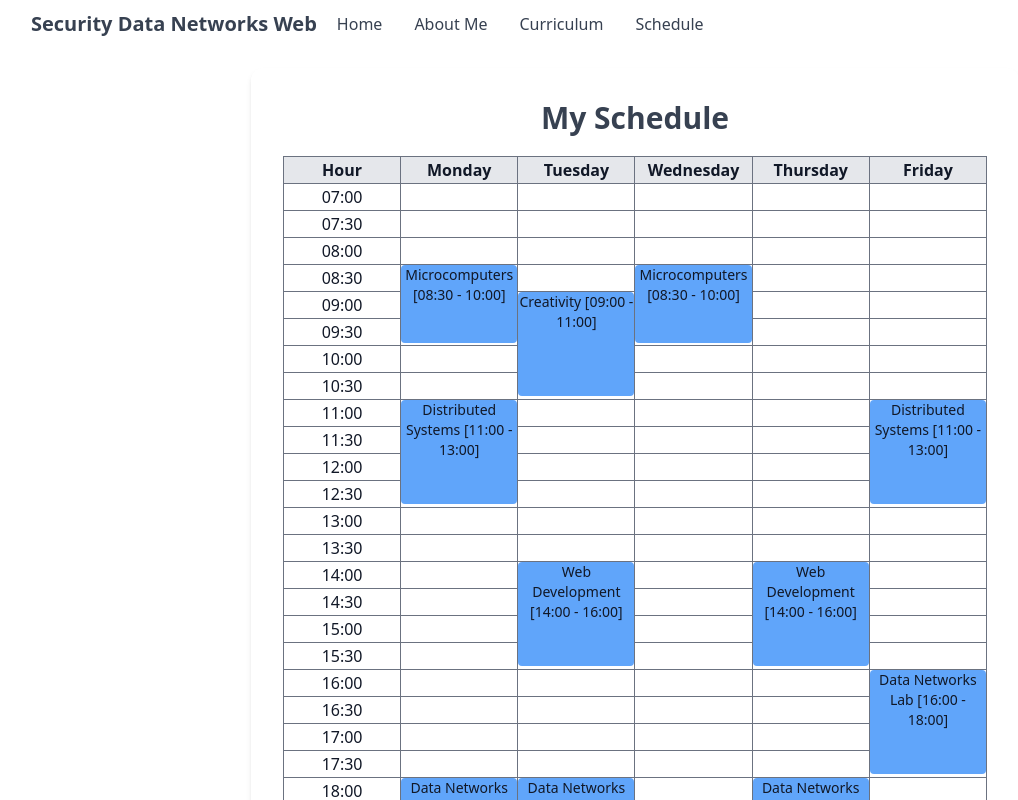
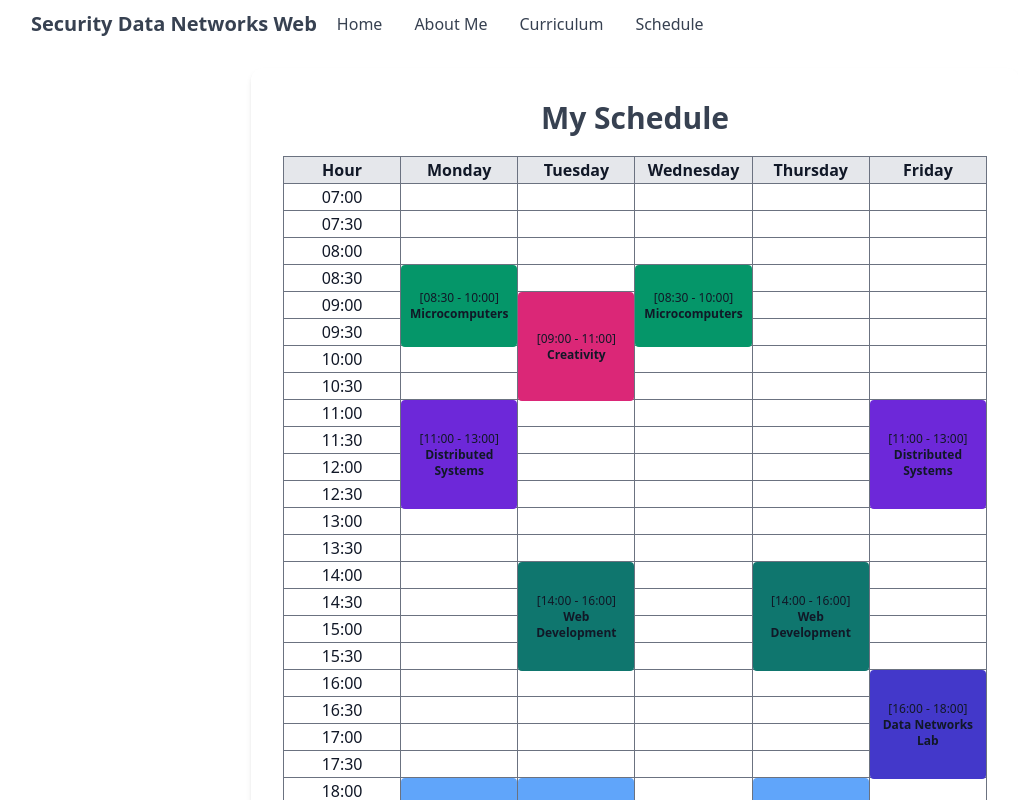
Before and after one commit to Azrielx86/web-redes, an Angular app: page /schedule in a window 1280 px wide. Shown: the top 800 px of the page, without its empty margins (5-1023 px from the left). Built offline with nearby package versions, Linux system fonts and the light colour scheme.

Commit message:
Moved scheduled classes to different cards

```diff
--- /dev/null
+++ b/src/app/components/class-card/class-card.component.html
@@ -0,0 +1,10 @@
+<div *ngIf="model != undefined">
+  <div
+    class="absolute top-0 left-0 right-0 bottom-0 w-full rounded text-center text-wrap text-clip overflow-hidden {{model.color }}"
+    [ngStyle]="{'height': getClassDuration() * 105 + '%'}">
+    <div class="flex flex-col items-center p-1 h-full justify-center">
+      <span class="flex text-xs">[{{model.days[classDay]?.startTime}} - {{model.days[classDay]?.endTime}}]</span>
+      <span class="flex font-bold text-xs">{{model.name}}</span>
+    </div>
+  </div>
+</div>
--- /dev/null
+++ b/src/app/components/class-card/class-card.component.ts
@@ -0,0 +1,32 @@
+import {Component, Input} from '@angular/core';
+import {ClassDataModel} from "../../models/ClassDataModel";
+import {NgIf, NgStyle} from "@angular/common";
+import {Day} from "../../types/day";
+
+@Component({
+  selector: 'app-class-card',
+  standalone: true,
+  imports: [
+    NgIf,
+    NgStyle
+  ],
+  templateUrl: './class-card.component.html',
+  styleUrl: './class-card.component.css'
+})
+export class ClassCardComponent {
+  @Input() model: ClassDataModel | undefined;
+  @Input() classDay!: Day;
+
+  getClassDuration = (): number => {
+    if (this.model == undefined) return 0;
+    const classTime = this.model.days[this.classDay];
+    const start = this.timeToMinutes(classTime?.startTime || "00:00");
+    const end = this.timeToMinutes(classTime?.endTime || "00:00");
+    return (end - start) / 30;
+  };
+
+  timeToMinutes = (time: string): number => {
+    const [hours, minutes] = time.split(':').map(Number);
+    return hours * 60 + minutes;
+  };
+}
--- a/src/app/models/ClassDataModel.ts
+++ b/src/app/models/ClassDataModel.ts
@@ -2,8 +2,11 @@ import {Day} from "../types/day";
 
 export interface ClassDataModel {
   name: string;
-  days: { [day in Day]?: {
-    startTime: string,
-    endTime: string
-  } };
+  days: {
+    [day in Day]?: {
+      startTime: string,
+      endTime: string
+    }
+  };
+  color: string;
 }
--- a/src/app/pages/schedule/schedule.component.html
+++ b/src/app/pages/schedule/schedule.component.html
@@ -13,13 +13,8 @@
         <tbody>
         <tr *ngFor="let t of timeSlots">
           <td class="border border-gray-500 text-gray-900 dark:text-white text-center">{{ t }}</td>
-          <!-- TODO : Move this sh*t to a f*cking component :P -->
-          <!--suppress JSUnusedGlobalSymbols -->
           <td class="border relative border-gray-500 text-gray-900 dark:text-white" *ngFor="let day of days">
-            <div *ngIf="isClassScheduled(day, t)"
-            class="absolute top-0 left-0 right-0 bottom-0 bg-blue-400 w-full rounded text-center text-sm text-wrap text-clip overflow-hidden"
-            [ngStyle]="{'height': getClassDuration(day, t) * 100 + '%'}"
-            >{{getClassDetail(day, t)}}</div>
+            <app-class-card [model]="findClasses(day, t)" [classDay]="day"></app-class-card>
           </td>
         </tr>
         </tbody>
--- a/src/app/pages/schedule/schedule.component.ts
+++ b/src/app/pages/schedule/schedule.component.ts
@@ -2,6 +2,7 @@ import {Component, OnInit} from '@angular/core';
 import {NgClass, NgForOf, NgIf, NgStyle} from "@angular/common";
 import {ClassDataModel} from "../../models/ClassDataModel";
 import {Day} from "../../types/day";
+import {ClassCardComponent} from "../../components/class-card/class-card.component";
 
 @Component({
   selector: 'app-schedule',
@@ -10,7 +11,8 @@ import {Day} from "../../types/day";
     NgForOf,
     NgIf,
     NgClass,
-    NgStyle
+    NgStyle,
+    ClassCardComponent
   ],
   templateUrl: './schedule.component.html',
   styleUrl: './schedule.component.css'
@@ -33,8 +35,9 @@ export class ScheduleComponent implements OnInit {
           Wednesday: {
             startTime: "08:30",
             endTime: "10:00"
-          },
-        }
+          }
+        },
+        color: "bg-emerald-600"
       },
       {
         name: "Creativity",
@@ -43,7 +46,8 @@ export class ScheduleComponent implements OnInit {
             startTime: "09:00",
             endTime: "11:00"
           }
-        }
+        },
+        color: "bg-pink-600"
       },
       {
         name: "Web Development",
@@ -56,7 +60,8 @@ export class ScheduleComponent implements OnInit {
             startTime: "14:00",
             endTime: "16:00"
           }
-        }
+        },
+        color: "bg-teal-700"
       },
       {
         name: "Data Networks",
@@ -73,7 +78,8 @@ export class ScheduleComponent implements OnInit {
             startTime: "18:00",
             endTime: "20:00"
           }
-        }
+        },
+        color: "bg-blue-400"
       },
       {
         name: "Distributed Systems",
@@ -85,8 +91,9 @@ export class ScheduleComponent implements OnInit {
           Friday: {
             startTime: "11:00",
             endTime: "13:00"
-          },
-        }
+          }
+        },
+        color: "bg-violet-700"
       },
       {
         name: "Data Networks Lab",
@@ -95,7 +102,8 @@ export class ScheduleComponent implements OnInit {
             startTime: "16:00",
             endTime: "18:00"
           }
-        }
+        },
+        color: "bg-indigo-700"
       }
     ];
 
@@ -112,41 +120,11 @@ export class ScheduleComponent implements OnInit {
     }
   }
 
-  isClassScheduled = (day: Day, time: string): boolean => {
-    let cl = this.classes.find(c => {
-      let d = c.days[day];
-      if (d == undefined) return false;
-      return d.startTime == time;
-    }); // repeating this is TERRIBLE... but I can't think a better way to do it.
-    return cl != undefined;
-  };
-
-  getClassDetail = (day: Day, time: string): string => {
-    let cl = this.classes.find(c => {
+  findClasses = (day: Day, time: string): ClassDataModel | undefined => {
+    return this.classes.find(c => {
       let d = c.days[day];
       if (d == undefined) return false;
       return d.startTime == time;
     });
-    if (cl == undefined) return "";
-    let d = cl.days[day];
-    return `${cl.name} [${d?.startTime} - ${d?.endTime}]`;
-  };
-
-  getClassDuration = (day: Day, time: string): number => {
-    let cl = this.classes.find(c => {
-      let d = c.days[day];
-      if (d == undefined) return false;
-      return d.startTime == time;
-    });
-    if (cl == undefined) return 0;
-    const classTime = cl.days[day];
-    const start = this.timeToMinutes(classTime?.startTime || "00:00");
-    const end = this.timeToMinutes(classTime?.endTime || "00:00");
-    return (end - start) / 30; // Assuming 30-minute intervals
-  };
-
-  timeToMinutes = (time: string): number => {
-    const [hours, minutes] = time.split(':').map(Number);
-    return hours * 60 + minutes;
   };
 }
```
Also changed, not shown: src/app/components/class-card/class-card.component.css (added), 1 other file (tests, documents, lock files or other folders).
